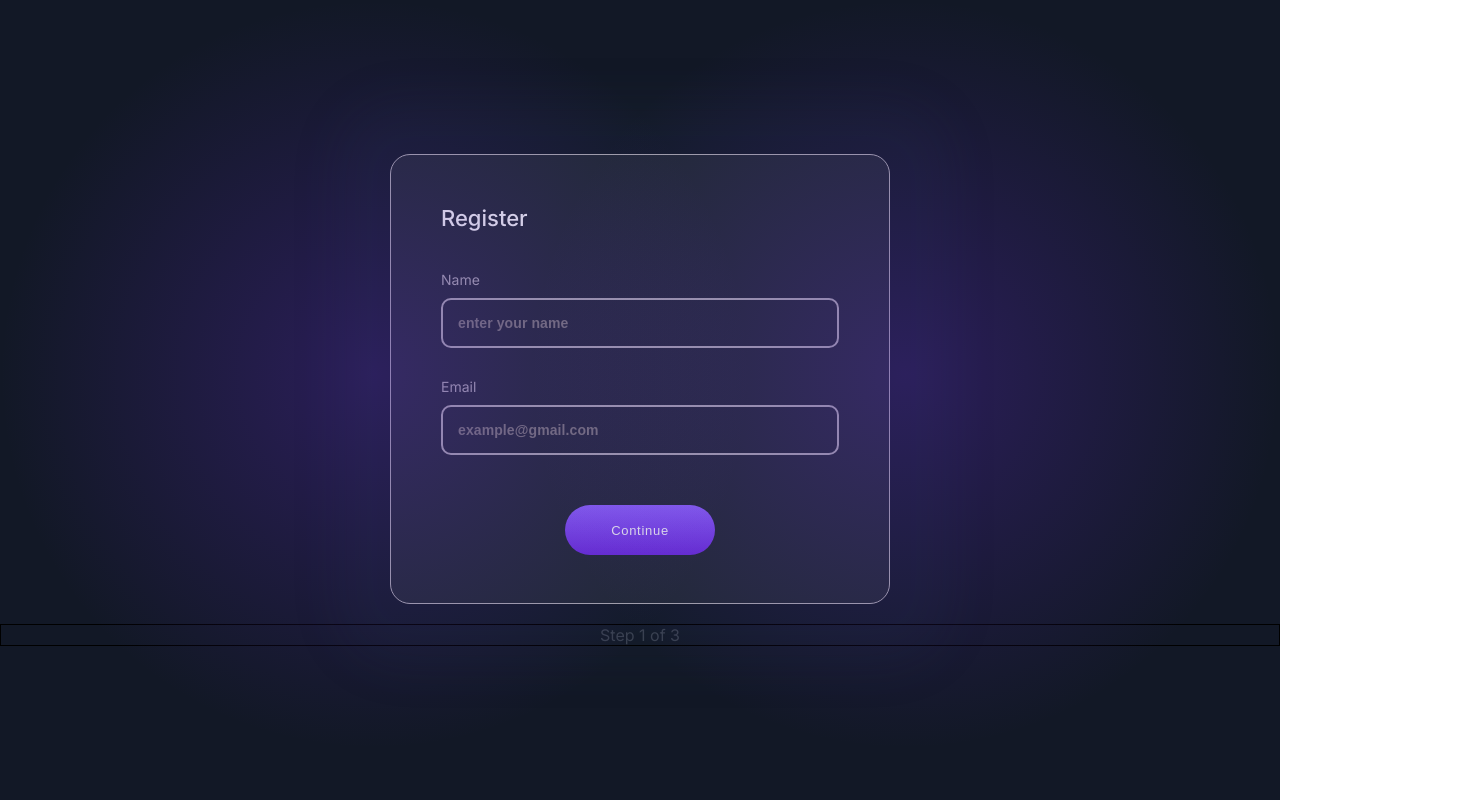
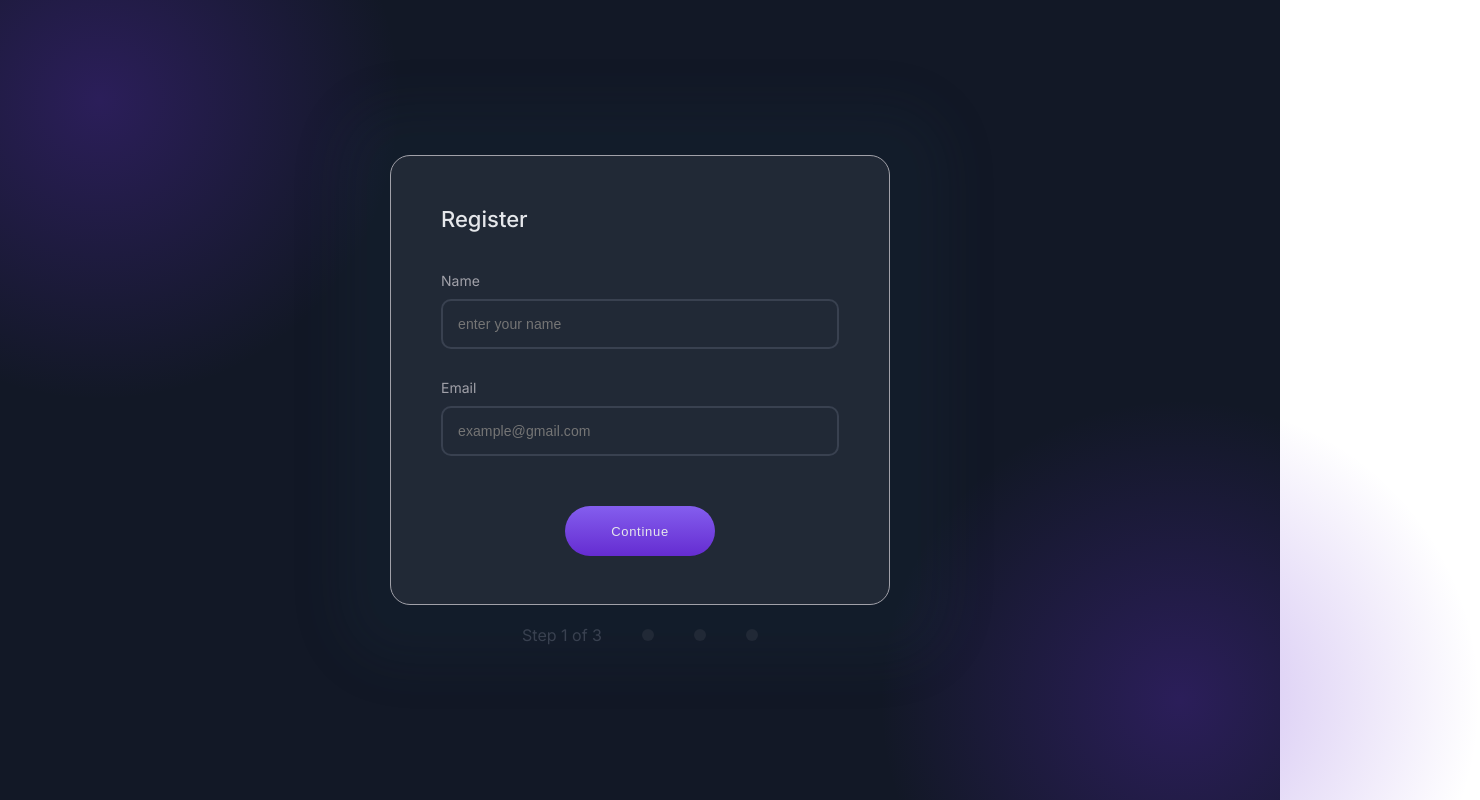
Before and after one commit to elClassico-eng/Forms-JS-, a plain HTML site: page index.html in a window 1280 px wide. Shown: the top 800 px of the page, 1480 px wide, since content can reach past the window. Drawn offline with Linux system fonts and the light colour scheme.

Commit message:
Стилизация steps

```diff
--- a/style.css
+++ b/style.css
@@ -12,6 +12,7 @@
     --contrast-color: #652cd1;
     --contrast-color_2: #845eee;
     --color-form-input: #394150;
+    --color-label: #4d5562;
     --btn-gradien-color: linear-gradient(
         180deg,
         rgb(132, 94, 238),
@@ -38,6 +39,7 @@ body {
 }
 
 .register__section {
+    position: relative;
     display: flex;
     justify-content: center;
     flex-direction: column;
@@ -48,16 +50,20 @@ body {
     background-color: var(--bg-main-color);
 }
 
+.icon__blur {
+    position: absolute;
+    width: 600px;
+    height: auto;
+}
+
 .blur_1 {
-    position: absolute;
-    top: 0;
-    left: 0;
+    top: -200px;
+    left: -200px;
 }
 
 .blur_2 {
-    position: absolute;
-    top: 0;
-    right: 0;
+    bottom: -200px;
+    right: -200px;
 }
 
 .register__article {
@@ -77,7 +83,7 @@ body {
     background-color: var(--bg-form-color);
     border: 1px solid var(--border-form);
     border-radius: 20px;
-    box-shadow: 4px 4px 50px 55px rgba(34, 60, 80, 0.14);
+    box-shadow: 4px 4px 50px 55px rgba(34, 60, 80, 0.13);
     padding: 50px 50px;
 }
 
@@ -104,11 +110,12 @@ body {
 
 .input__container input {
     font-size: 14px;
-    font-weight: 600;
+    font-weight: 500;
     letter-spacing: 0.1px;
+    color: var(--color-form-input);
     background-color: inherit;
     padding: 15px;
-    border: 2px solid var(--border-form);
+    border: 2px solid var(--color-form-input);
     border-radius: 10px;
     transition: all 0.3s ease-in-out;
 }
@@ -150,18 +157,31 @@ body {
 }
 
 .form__steps {
-    width: 100%;
-    border: 1px solid black;
-}
-
-.form__steps {
     display: flex;
     justify-content: center;
     align-items: center;
+    gap: 40px;
+    width: 100%;
     max-width: 100%;
     width: 100%;
+    color: var(--color-form-input);
 }
 
-.counter__title {
-    color: var(--color-form-input);
+.steps__container {
+    display: flex;
+    gap: 20px;
 }
+
+.step {
+    width: 12px;
+    height: 12px;
+    border-radius: 50%;
+    background-color: var(--bg-form-color);
+    transition: background-color 0.3s ease;
+}
+
+.active__step {
+    background-color: var(--contrast-color);
+    box-shadow: 1px 1px 5px 5px rgba(132, 94, 238, 0.4);
+    transform: scale(1.2);
+}
```
